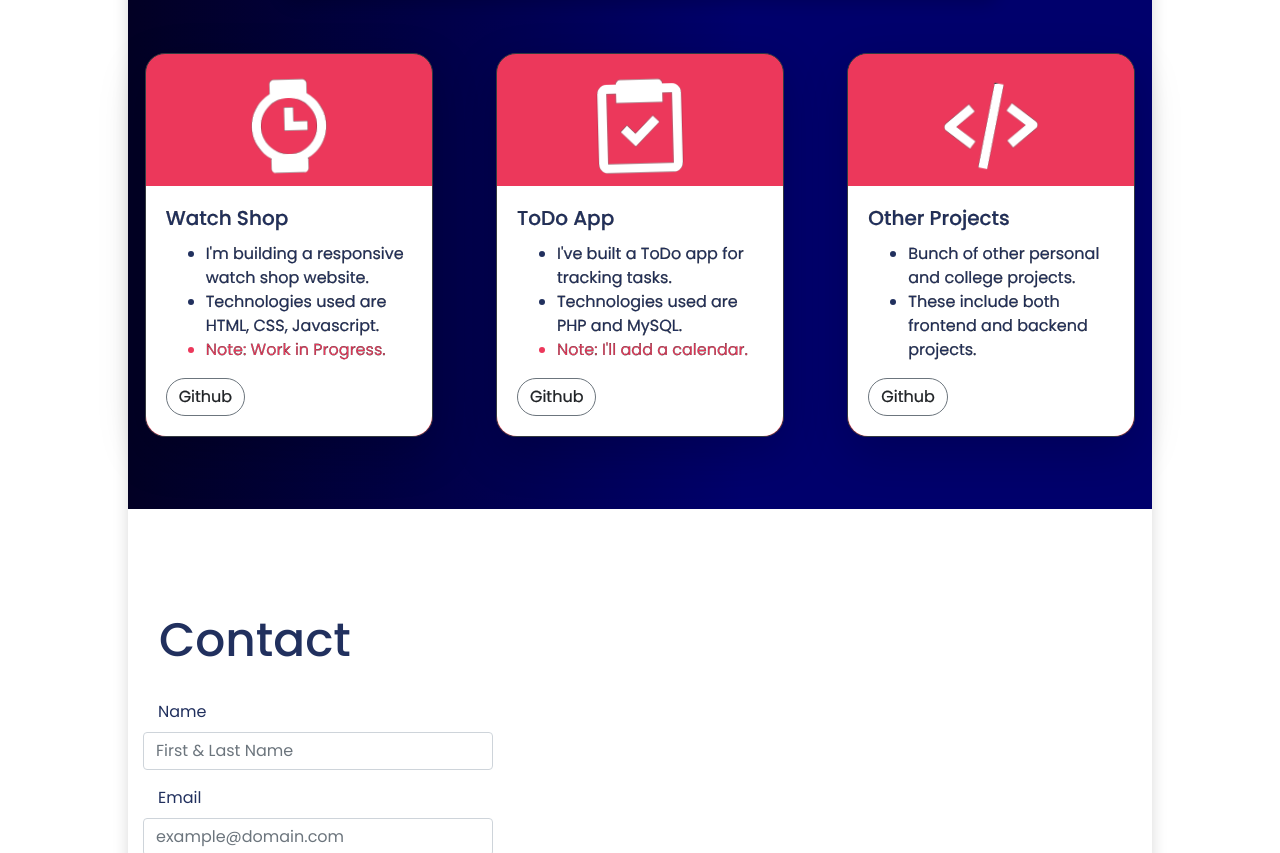
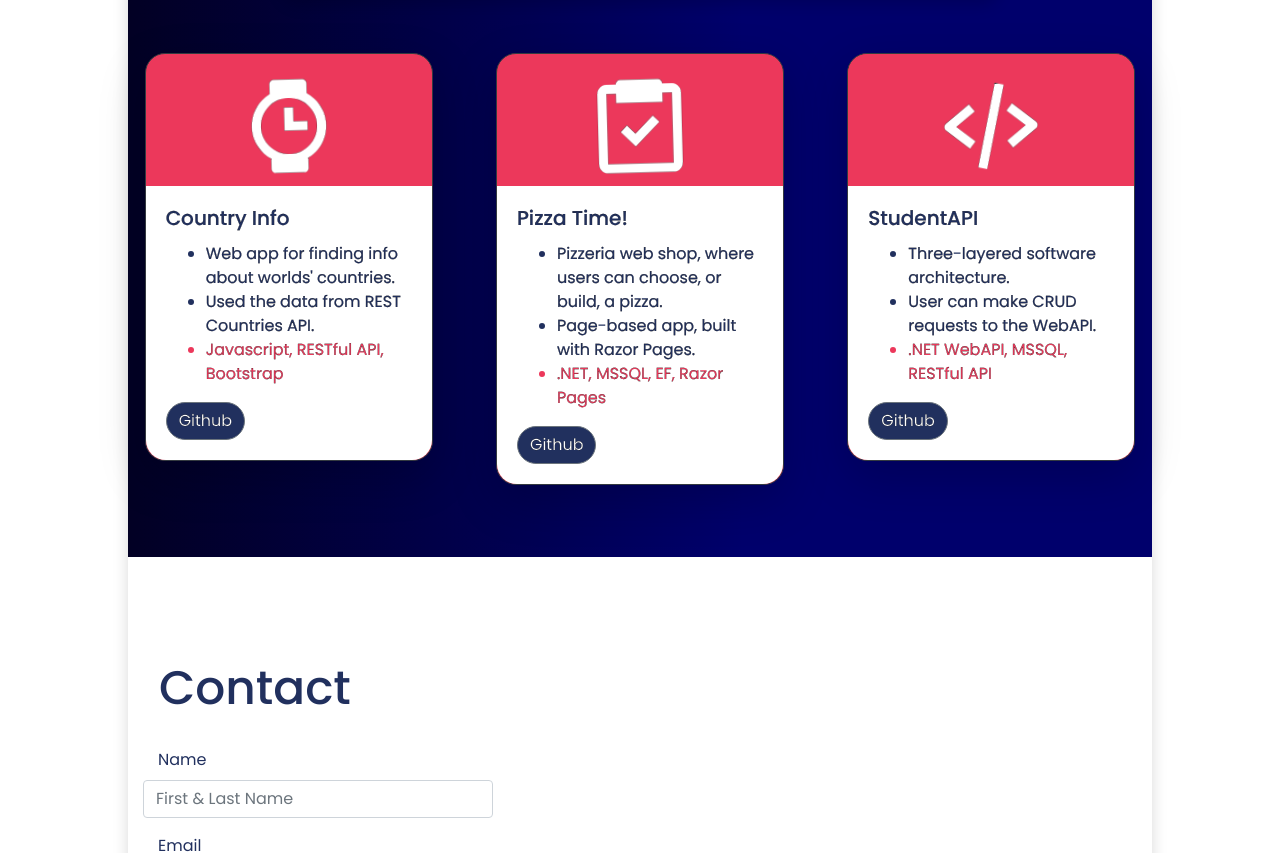
Before and after one commit to grakseasy/grakseasy.github.io, a website: page index.html in a window 1280 px wide. Shown: the part 3151-4004 px from the top of the page. Drawn offline with nearby package versions, Linux system fonts and the light colour scheme.

Commit message:
changed the projects/buttons

```diff
--- a/index.html
+++ b/index.html
@@ -188,12 +188,12 @@
           <i class='bx-tada bx bxs-watch text-white mt-3 mb-1' style="font-size: 7rem; text-align: center;"></i>
         </div>
           <div class="card-body bg-white" style="border-bottom-right-radius: 20px; border-bottom-left-radius: 20px;">
-              <h5 class="card-title">Watch Shop</h5>
+              <h5 class="card-title">Country Info</h5>
               <ul>
-                <li>I'm building a responsive watch shop website.</li>
-                <li>Technologies used are HTML, CSS, Javascript.</li>
-                <li class="boja">Note: Work in Progress.</li>
-            </ul>              <a href="https://github.com/grakseasy/WebShop" target="_blank" class="btn btn-white border border-secondary radius">Github</a>
+                <li>Web app for finding info about worlds' countries.</li>
+                <li>Used the data from REST Countries API.</li>
+                <li class="boja">Javascript, RESTful API, Bootstrap</li>
+            </ul>              <a href="https://github.com/grakseasy/Country-Info" target="_blank" class="btn bt border border-secondary radius">Github</a>
             </div>
         </div>
          <!-- card1 end -->
@@ -203,12 +203,12 @@
           <i class='bx-tada bx bx-task text-white mt-3 mb-1' style="font-size: 7rem; text-align: center;"></i>
         </div>
           <div class="card-body bg-white" style="border-bottom-right-radius: 20px; border-bottom-left-radius: 20px;">
-              <h5 class="card-title">ToDo App</h5>
+              <h5 class="card-title">Pizza Time!</h5>
               <ul>
-                <li>I've built a ToDo app for tracking tasks.</li>
-                <li>Technologies used are PHP and MySQL.</li>
-                <li class="boja">Note: I'll add a calendar.</li>
-            </ul>              <a href="https://github.com/grakseasy/ToDo-App" target="_blank" class="btn btn-white border border-secondary radius">Github</a>
+                <li>Pizzeria web shop, where users can choose, or build, a pizza.</li>
+                <li>Page-based app, built with Razor Pages.</li>
+                <li class="boja">.NET, MSSQL, EF, Razor Pages</li>
+            </ul>              <a href="https://github.com/grakseasy/Pizza-Time-" target="_blank" class="btn bt border border-secondary radius">Github</a>
             </div>
         </div>
         <!-- card2 end -->
@@ -218,12 +218,13 @@
           <i class='bx-tada bx bx-code-alt text-white mt-3 mb-1' style="font-size: 7rem; text-align: center;"></i>
         </div>
           <div class="card-body bg-white" style="border-bottom-right-radius: 20px; border-bottom-left-radius: 20px;">
-              <h5 class="card-title">Other Projects</h5>
+              <h5 class="card-title">StudentAPI</h5>
               <ul>
-                <li>Bunch of other personal and college projects.</li>
-                <li>These include both frontend and backend projects. </li>
+                <li>Three-layered software architecture.</li>
+                <li>User can make CRUD requests to the WebAPI.</li>
+                <li class="boja">.NET WebAPI, MSSQL, RESTful API</li>
               </ul>
-            <a href="https://github.com/grakseasy?tab=repositories" target="_blank" class="btn btn-white border border-secondary radius">Github</a>
+            <a href="https://github.com/grakseasy/Student_API" target="_blank" class="btn bt border border-secondary radius">Github</a>
             </div>
         </div>
         <!-- card3 end -->
--- a/js.js
+++ b/js.js
@@ -1,5 +1,5 @@
 
-alert('this website is a work in progress!');
+// alert('This website is a work in progress!');
 
 function send() {
     let msg = document.querySelector('.msg');
--- a/styles.css
+++ b/styles.css
@@ -100,10 +100,17 @@ html, body {
 .radius {
     border-radius: 20px;
 }
-
+.bt {
+    opacity: 1;
+    background-color: rgb(33, 48, 94);
+    transition: 0.3s;
+    color: white;
+}
 .bt:hover {
     /* color: rgb(238, 36, 120); */
-        background-color: rgb(0, 0, 0);
+    opacity: 1;
+    background-color: rgb(236, 56, 91);
+    color: white;
     /* background: rgb(2,0,36);
     background: linear-gradient(90deg, rgba(2,0,36,1) 0%, rgba(0,0,108,1) 60%); */
 
```
